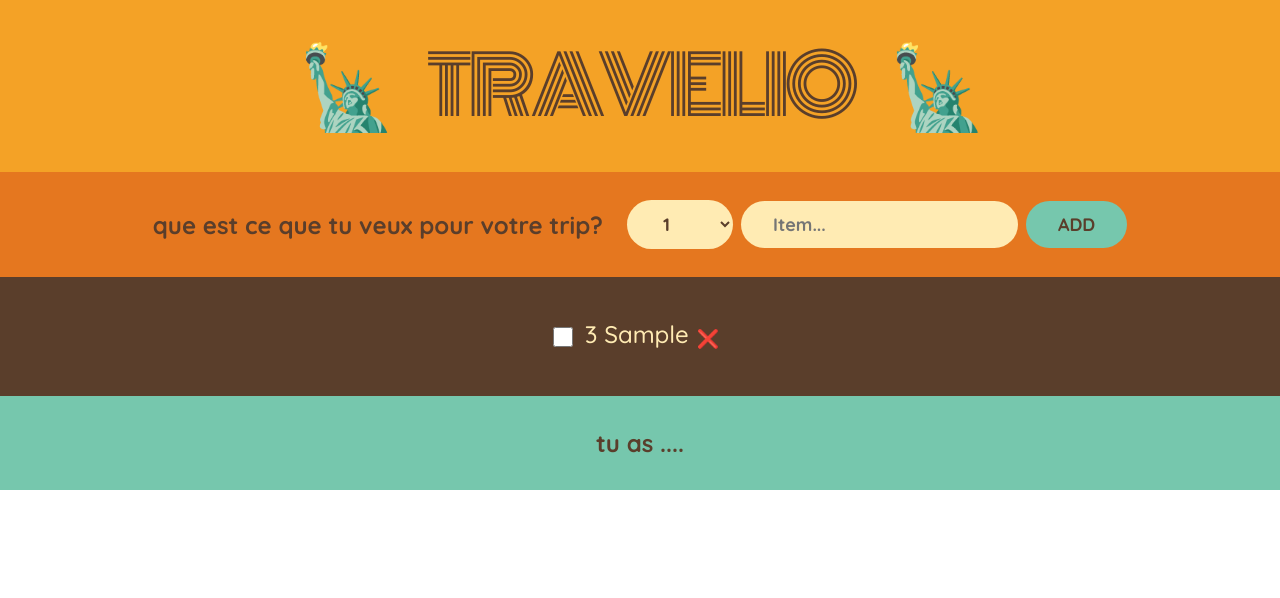
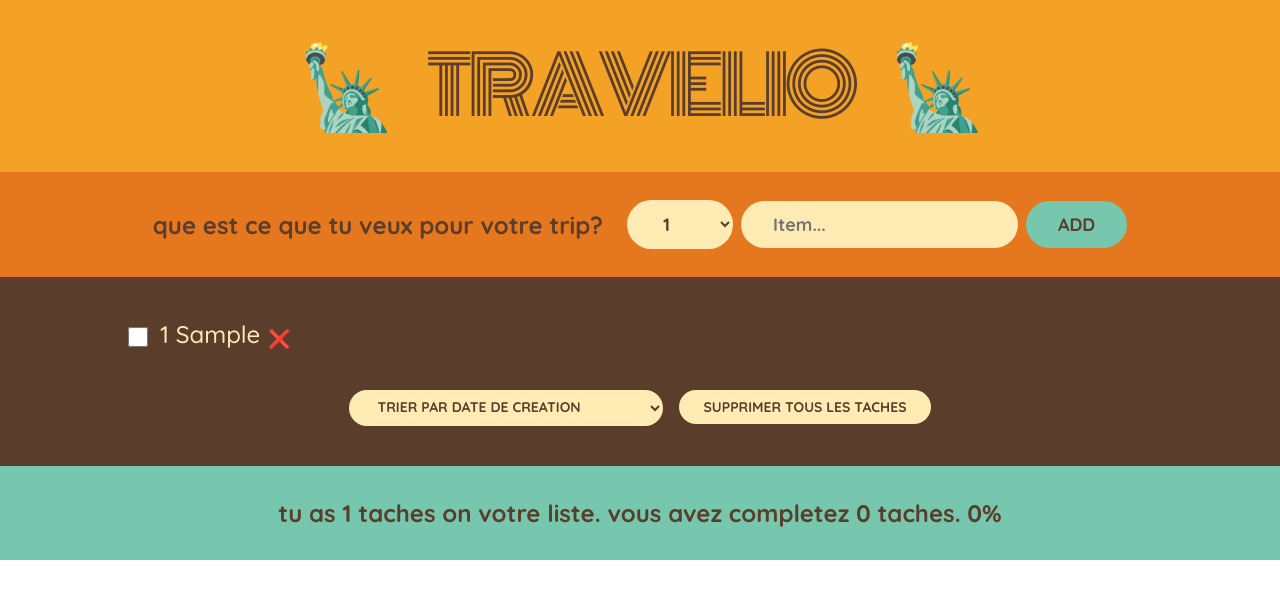
Before and after one commit to aymaneab00/small_travel_app, a React (Create React App) app: page / in a window 1280 px wide. Both pictures are taken after typing "Sample" into the empty fields and a click on the button "ADD". Shown: the top 598 px of the page. Built offline with nearby package versions, Linux system fonts and the light colour scheme.

Commit message:
clear all select trie stats

```diff
--- a/src/App.css
+++ b/src/App.css
@@ -1,5 +1,5 @@
 /*
-w
+
 */
 
 @import url("https://fonts.googleapis.com/css2?family=Monoton&family=Quicksand:wght@500;700&display=swap");
--- a/src/App.js
+++ b/src/App.js
@@ -1,6 +1,6 @@
 import { useState } from 'react';
 import './App.css';
-
+import Header from './components/Header';
 // export const initialItems = [
 //   { id: 1, description: "Passports", quantity: 2, packed: true },
 //   { id: 2, description: "Socks", quantity: 12, packed: false },
@@ -9,20 +9,24 @@ function App() {
   const [items, setitems] = useState([]);
   function handleadd(newitem) {
     setitems(items => [...items, newitem])
+}
+function clearall (){
+  const confirm = window.confirm('vous etes sure de supprimer tous les taches');
 
-  }
+ if (confirm)  setitems([]);
+}
   function modifyitem(id) {
-    setitems(items => items.map(item => item.id === id ?{...item,packed:!item.packed} :item))
+    setitems(items => items.map(item => item.id === id ? { ...item, packed: !item.packed } : item))
   }
   function deletteItem(id) {
-    setitems(items => items.filter(item => item.id != id))
+    setitems(items => items.filter(item => item.id !== id))
   }
   return (
     <div className='App'>
       <Header />
       <Form onhandleadd={handleadd} />
-      <PackingList item={items} ondeleteitem={deletteItem} onmodify={modifyitem} />
-      <Stats />
+      <PackingList item={items} ondeleteitem={deletteItem} onmodify={modifyitem} clearall={clearall} />
+      <Stats items={items} />
     </div>
   )
 
@@ -31,35 +35,65 @@ function App() {
 
 
 ////
-function Stats() {
+function Stats({ items }) {
+  if (!items.length) {
+    return (
+      <div className='stats'>
+        <p>
+          ajouter nouveaux taches 🐱‍🏍
+        </p>
+      </div>
+    )
+  }
+  const numitems = items.length;
+  const numpacked = items.filter((item) => item.packed).length;
+  const pourcentage = Math.round((numpacked / numitems) * 100);
   return (
     <footer className='stats'>
-      tu as ....
-    </footer>
+      {pourcentage === 100 ? 'vous avez completez tous les taches 👌🏼 '
+        : ` tu as ${numitems} taches on votre liste.
+     vous avez completez ${numpacked} taches.
+     ${pourcentage}% `
+      }
+ </footer>
   )
 }
-function Header() {
-  return (
 
-    <h1> 🗽 Travelio 🗽</h1>
+function PackingList({ item, ondeleteitem, onmodify ,clearall }) {
+  const [sortby,setsortby]=useState('input')
+  let sorteditems;
+  if (sortby==='input') sorteditems= item;
+  //⬇ ce code dessus non travaille
+   if (sortby ==='description') sorteditems = item.slice().sort((a,b)=>a.description.localCompare(b.description)); //trier par nom alphabetic   // la fonction sort() en js est une fonction qui change au list , donc on cree une copie de notre liste  pour la trier la meme list copie on utilise on "mapping" donc on map a la liste trie
+if (sortby==="packed") sorteditems=item.slice().sort((a,b)=>Number(a.packed)-Number(b.packed)); // je dois revisiter section de eviser sur le course pour la fonctin sort reduce ...
+// la function sort contenir 2 variable a , b et les compare par la soustraction
 
-  )
-}
-function PackingList({ item, ondeleteitem, onmodify }) {
-  return <ul className='list'>
+  return <div className='list'>
+   <ul>
+
     {
-      item.map(i =>
+      sorteditems.map(i =>
 
         <Item item={i} key={i.id} ondeleteitem={ondeleteitem} onmodify={onmodify} />)
-    }
-  </ul>
+      }
+      </ul>
+      <div className='actions'>
+<select value={sortby} onChange={e=>setsortby(e.target.value)} >
+<option value='input'>Trier par date de creation</option>
+<option value='description'>Trier par nom descendant</option>
+<option value='packed'>Trier par taches non completes</option>
+</select>
+<button onClick={clearall}>Supprimer tous les taches</button>
+      </div>
+  </div>
+
 }
-function Item({ item, ondeleteitem,onmodify }) {
+function Item({ item, ondeleteitem, onmodify }) {
 
   return (
 
     <li>
-      <input type='checkbox' value={item.packed} onChange={()=>onmodify(item.id)} />
+      <input type='checkbox' value={item.packed} onChange={() => onmodify(item.id)} />
       <span style={!item.packed ? {} : { textDecoration: "line-through", color: 'black' }}>   {item.quantity} {item.description}
         <button onClick={() => ondeleteitem(item.id)}>❌</button> </span>
 
@@ -68,7 +102,7 @@ function Item({ item, ondeleteitem,onmodify }) {
 }
 function Form({ onhandleadd }) {
   const [description, setDescription] = useState('');
-  const [quantity, setQuantity] = useState(3);
+  const [quantity, setQuantity] = useState(1);
 
 
 
--- a/src/components/Header.jsx
+++ b/src/components/Header.jsx
@@ -1 +1,11 @@
 import React from 'react'
+
+export default function Header() {
+  return (
+
+
+          <h1> 🗽 Travelio 🗽</h1>
+
+
+    )
+}
```
